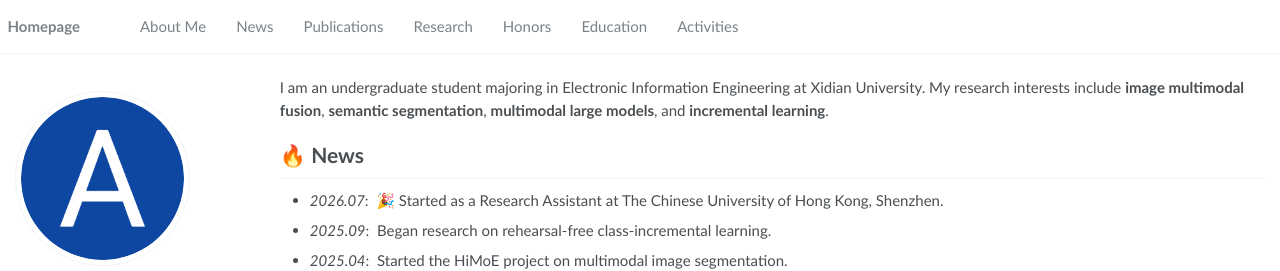
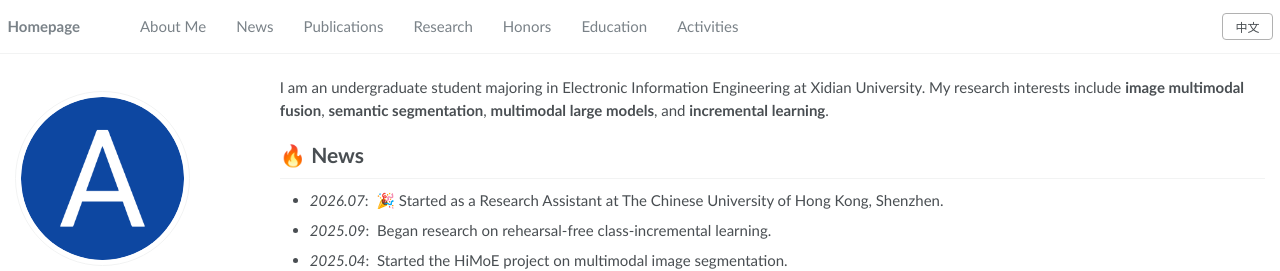
Before and after one commit to ViviQuan/ViviQuan.github.io, a Jekyll site: the page built from _pages/about.md, in a window 1280 px wide. Shown: the top 271 px of the page. Built offline with Jekyll 4.4.1, drawn with Linux system fonts in a browser that asks for light colours.

Commit message:
Fix language toggle button visibility: move outside greedy-nav and use flex layout

```diff
--- a/_includes/head/custom.html
+++ b/_includes/head/custom.html
@@ -21,15 +21,22 @@
 <script src='https://cdnjs.cloudflare.com/ajax/libs/mathjax/2.7.4/latest.js?config=TeX-MML-AM_CHTML' async></script>
 
 <style>
+.masthead__menu {
+  display: flex;
+  align-items: center;
+}
+.greedy-nav {
+  flex: 1;
+}
 .lang-switch {
+  flex-shrink: 0;
   background: none;
   border: 1px solid #b1b1b1;
   border-radius: 4px;
-  padding: 2px 10px;
-  font-size: 0.75em;
+  padding: 4px 12px;
+  font-size: 0.8em;
   cursor: pointer;
   color: inherit;
-  margin-left: 8px;
   white-space: nowrap;
   transition: border-color 0.2s;
 }
--- a/_includes/masthead.html
+++ b/_includes/masthead.html
@@ -10,8 +10,8 @@
           {% endfor %}
         </ul>
         <ul class="hidden-links hidden"></ul>
-        <button id="lang-switch" class="lang-switch" type="button">中文</button>
       </nav>
+      <button id="lang-switch" class="lang-switch" type="button">中文</button>
     </div>
   </div>
 </div>
```
